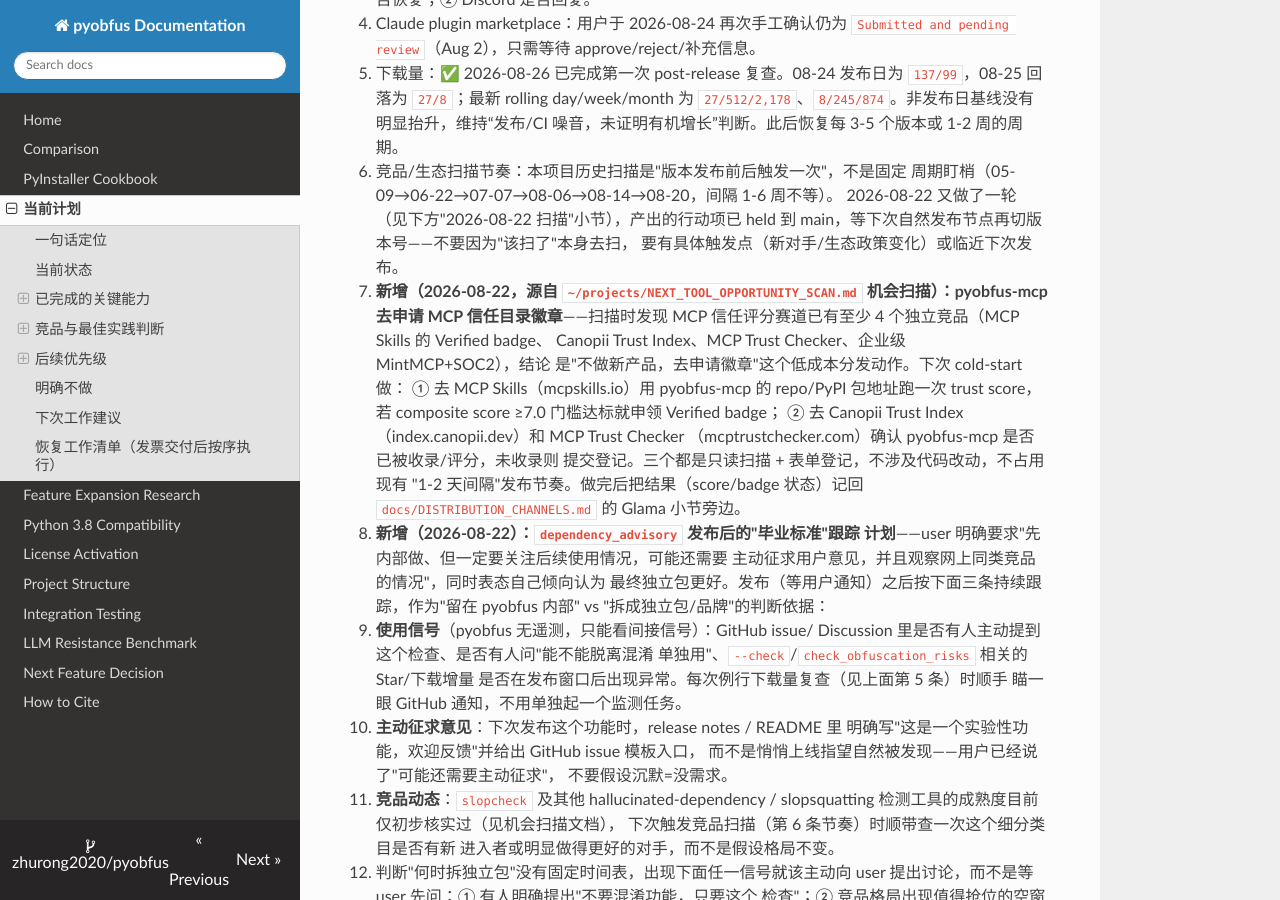
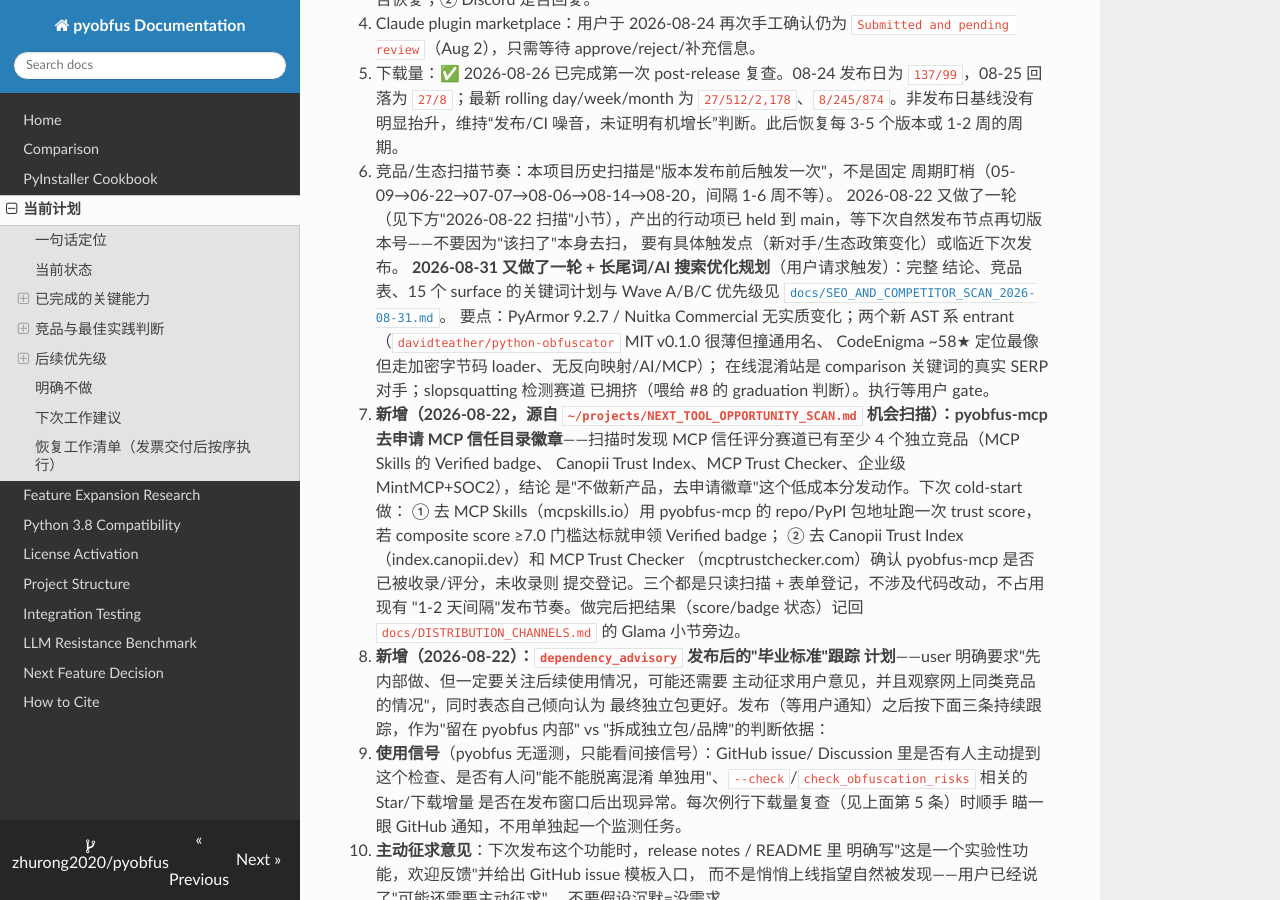
Before and after one commit to zhurong2020/pyobfus, an MkDocs documentation site: the page built from docs/CURRENT_PLAN_ZH.md, in a window 1280 px wide and 900 px high, scrolled down 14606 px. Built offline with MkDocs 1.6.1, drawn with Linux system fonts in a browser that asks for light colours; nearby versions of some CDN libraries.

Commit message:
docs: point CURRENT_PLAN_ZH at the 2026-08-31 competitor/SEO scan
Add a pointer under "下次工作建议" #6 so a cold-start finds the new dated
scan doc; note the headline findings and that execution waits on a user
gate.

Co-Authored-By: Claude Sonnet 5 <noreply@anthropic.com>

```diff
--- a/docs/CURRENT_PLAN_ZH.md
+++ b/docs/CURRENT_PLAN_ZH.md
@@ -686,6 +686,14 @@ provenance endpoint、两个 GitHub Release、MCP Registry `active` / `isLatest`
    2026-08-22 又做了一轮（见下方"2026-08-22 扫描"小节），产出的行动项已
    held 到 main，等下次自然发布节点再切版本号——不要因为"该扫了"本身去扫，
    要有具体触发点（新对手/生态政策变化）或临近下次发布。
+   **2026-08-31 又做了一轮 + 长尾词/AI 搜索优化规划**（用户请求触发）：完整
+   结论、竞品表、15 个 surface 的关键词计划与 Wave A/B/C 优先级见
+   [`docs/SEO_AND_COMPETITOR_SCAN_2026-08-31.md`](SEO_AND_COMPETITOR_SCAN_2026-08-31.md)。
+   要点：PyArmor 9.2.7 / Nuitka Commercial 无实质变化；两个新 AST 系
+   entrant（`davidteather/python-obfuscator` MIT v0.1.0 很薄但撞通用名、
+   CodeEnigma ~58★ 定位最像但走加密字节码 loader、无反向映射/AI/MCP）；
+   在线混淆站是 comparison 关键词的真实 SERP 对手；slopsquatting 检测赛道
+   已拥挤（喂给 #8 的 graduation 判断）。执行等用户 gate。
 7. **新增（2026-08-22，源自 `~/projects/NEXT_TOOL_OPPORTUNITY_SCAN.md`
    机会扫描）：pyobfus-mcp 去申请 MCP 信任目录徽章**——扫描时发现 MCP
    信任评分赛道已有至少 4 个独立竞品（MCP Skills 的 Verified badge、
```
